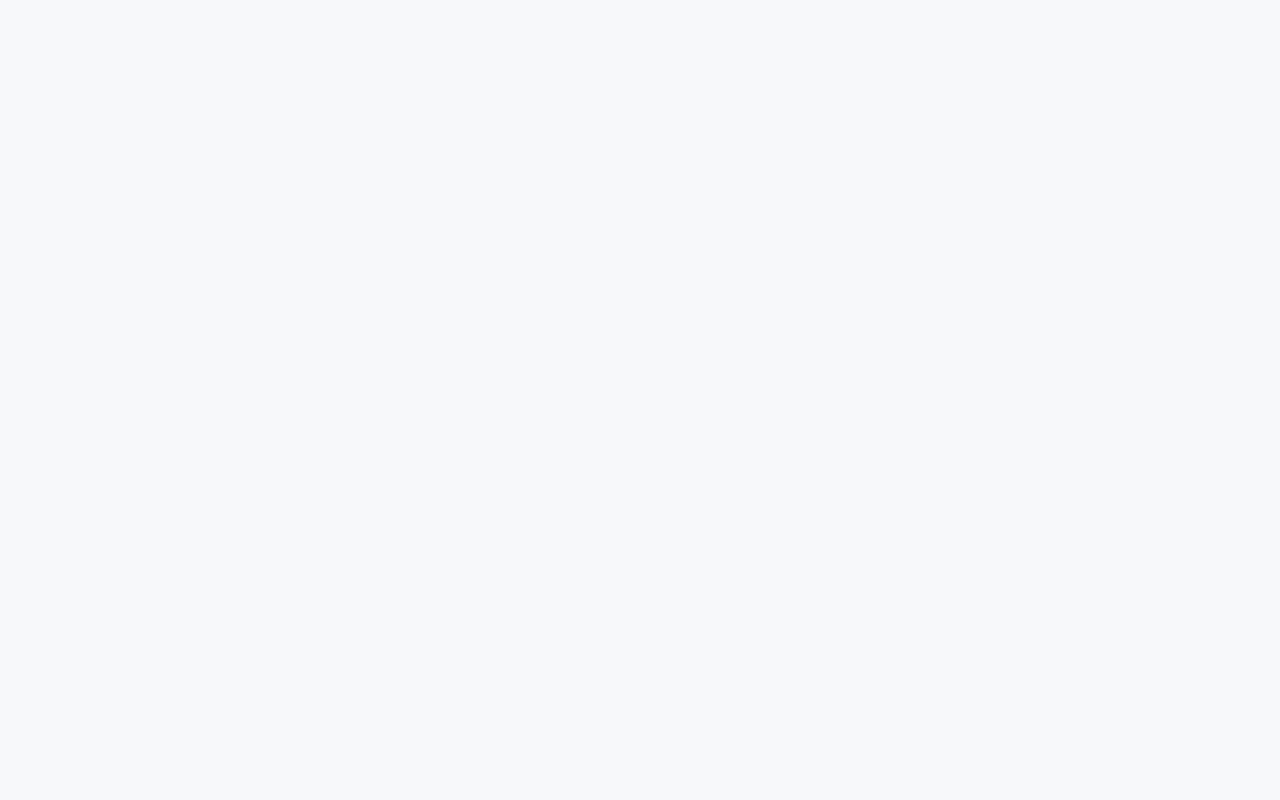
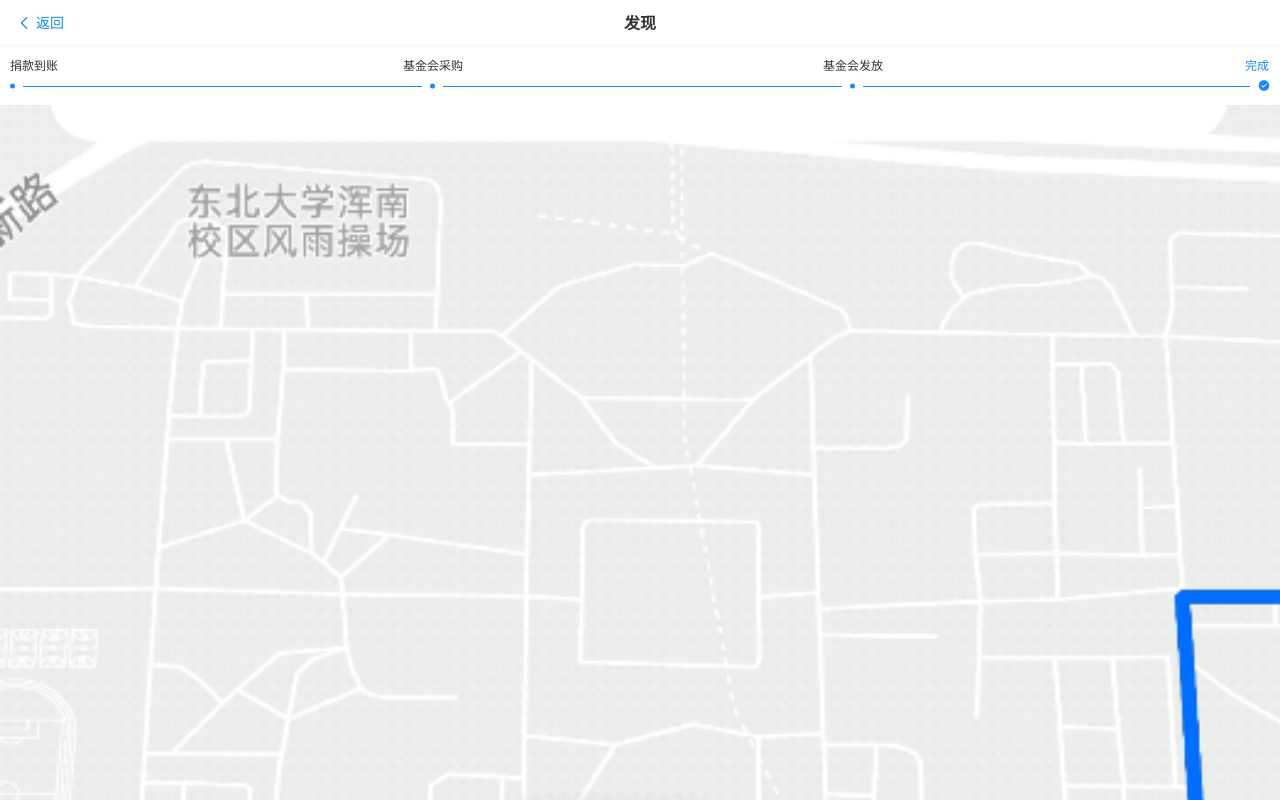
Before and after one commit to nanoyou/akari-yumeta-mobile, a Vue app: page /GoodsProgress in a window 1280 px wide. Before the commit this address had no page. Shown: the top 800 px of the page. Built offline with nearby package versions, Linux system fonts and the light colour scheme.

Commit message:
完成物品捐助流程追溯界面OK

```diff
--- a/components.d.ts
+++ b/components.d.ts
@@ -32,6 +32,8 @@ declare module 'vue' {
     VanLoading: typeof import('vant/es')['Loading']
     VanNavBar: typeof import('vant/es')['NavBar']
     VanSearch: typeof import('vant/es')['Search']
+    VanStep: typeof import('vant/es')['Step']
+    VanSteps: typeof import('vant/es')['Steps']
     VanSwitch: typeof import('vant/es')['Switch']
     VanTab: typeof import('vant/es')['Tab']
     VanTabbar: typeof import('vant/es')['Tabbar']
--- a/src/router/index.ts
+++ b/src/router/index.ts
@@ -182,6 +182,16 @@ const routes: RouteRecordRaw[] = [
       showTabBar: false,
       showTopBar: false
     }
+  },
+  {
+    path: '/GoodsProgress',
+    name: 'GoodsProgress',
+    component: () => import('@/views/donate/donate_my/GoodsProgress.vue'),
+    meta: {
+      title: '发现',
+      showTabBar: false,
+      showTopBar: true
+    }
   }
 ]
 
--- /dev/null
+++ b/src/views/donate/donate_my/GoodsProgress.vue
@@ -0,0 +1,52 @@
+<template>
+  <div class="steps-wrapper">
+    <van-steps :active="3">
+      <van-step>捐款到账</van-step>
+      <van-step>基金会采购</van-step>
+      <van-step>基金会发放</van-step>
+      <van-step>完成</van-step>
+    </van-steps>
+    <div style="width: 100%">
+      <img src="./map.png" alt="" style="width: 100%" />
+    </div>
+
+    <van-steps direction="vertical" :active="5">
+      <van-step class="steps-vertical">
+        <p>2023-11-8 13:28</p>
+        <h3 class="step-title">
+          基金会发放完成：安庆潜山市乡村儿童举行捐赠物资仪式
+        </h3>
+      </van-step>
+      <van-step class="steps-vertical">
+        <p>2023-11-8 13:28</p>
+        <h3 class="step-title">等待基金会发放</h3>
+      </van-step>
+      <van-step class="steps-vertical">
+        <p>2023-11-8 13:28</p>
+        <h3 class="step-title">基金会采购完成</h3>
+      </van-step>
+      <van-step class="steps-vertical">
+        <p>2023-11-8 08:34</p>
+        <h3 class="step-title">基金会采购中</h3>
+      </van-step>
+      <van-step class="steps-vertical">
+        <p>2023-11-7 09:10</p>
+        <h3 class="step-title">捐款已到账</h3>
+      </van-step>
+    </van-steps>
+  </div>
+</template>
+
+<style>
+.steps-wrapper {
+}
+
+.steps-vertical {
+  height: 50px; /* 自定义步骤条垂直方向的高度 */
+}
+
+.step-title {
+  line-height: 1; /* 自定义较小的行高值 */
+  margin-top: -13px; /* 调整标题的上边距为0 */
+}
+</style>
```
Also changed, not shown: src/views/donate/donate_my/map.png (added).
